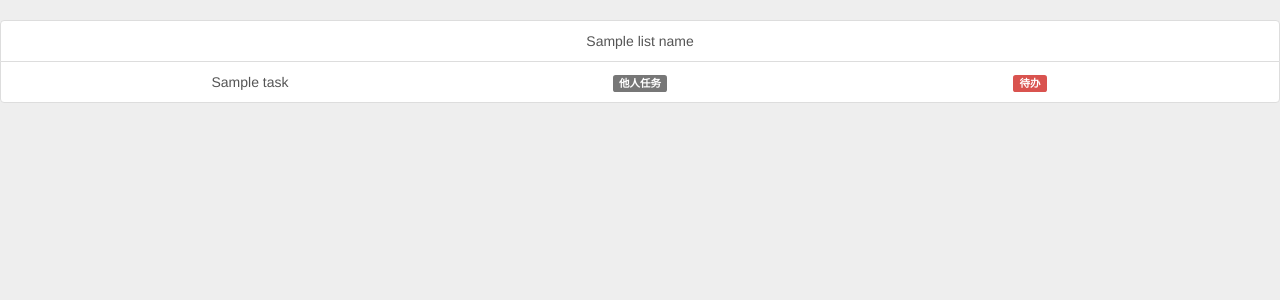
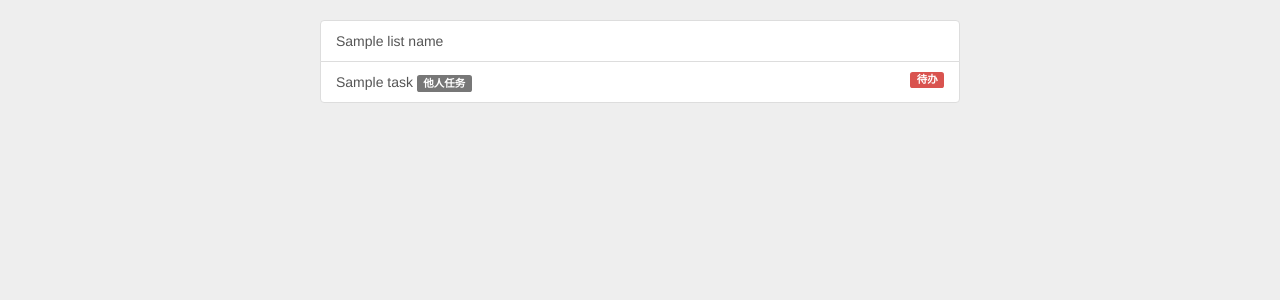
Before and after one commit to gzm1997/law, a Flask app: template templates/all_task.html in a window 1280 px wide. Shown: the part 52-352 px from the top of the page. Run offline with Flask 2, Linux system fonts and the light colour scheme; the template is opened without the code that fills it: most values are stand-ins (such as "Sample title", 1, 10 or a date in 2020); some libraries are stand-ins or nearby versions.

Commit message:
修改了案件和任务列表的css

```diff
--- a/templates/all_task.html
+++ b/templates/all_task.html
@@ -44,30 +44,19 @@
             <!--/.nav-collapse -->
         </div>
     </nav>
-    <div style="margin: auto;text-align: center;">
+    <div style="margin: auto; width: 50%;">
         <a href="#" class="list-group-item">
         {{ list_name }}
     </a> {% for task in task_list %}
         <a href="{{ task.detail_url }}" class="list-group-item">
-            <div class="container">
-                <div class="row">
-                    <div class="col-md-4">
-                        {{ task.task_name }}
-                    </div>
-                    <div class="col-md-4">
-                        {% if task.w_own %}
-                        <span class="label label-info">我的任务</span> {% else %}
-                        <span class="label label-default">他人任务</span> {% endif %}
-                    </div>
-                    <div class="col-md-4">
-                        {% set done = 'done' %} {% if task.task_state|string() == done %}
-                        <span class="label label-success">已办</span> {% else %}
-                        <span class="label label-danger">待办</span> {% endif %}
-                    </div>
-                </div>
-            </div>
-        </a>
-        {% endfor %}
+            {{ task.task_name }}
+            {% if task.w_own %}
+            <span class="label label-info">我的任务</span> {% else %}
+            <span class="label label-default">他人任务</span> {% endif %}
+            {% set done = 'done' %} {% if task.task_state|string() == done %}
+            <span style="float: right;" class="label label-success">已办</span> {% else %}
+            <span style="float: right;" class="label label-danger">待办</span> {% endif %}
+        </a> {% endfor %}
     </div>
 </body>
 
```
Also changed, not shown: templates/all_case.html (+5 -13 lines).
